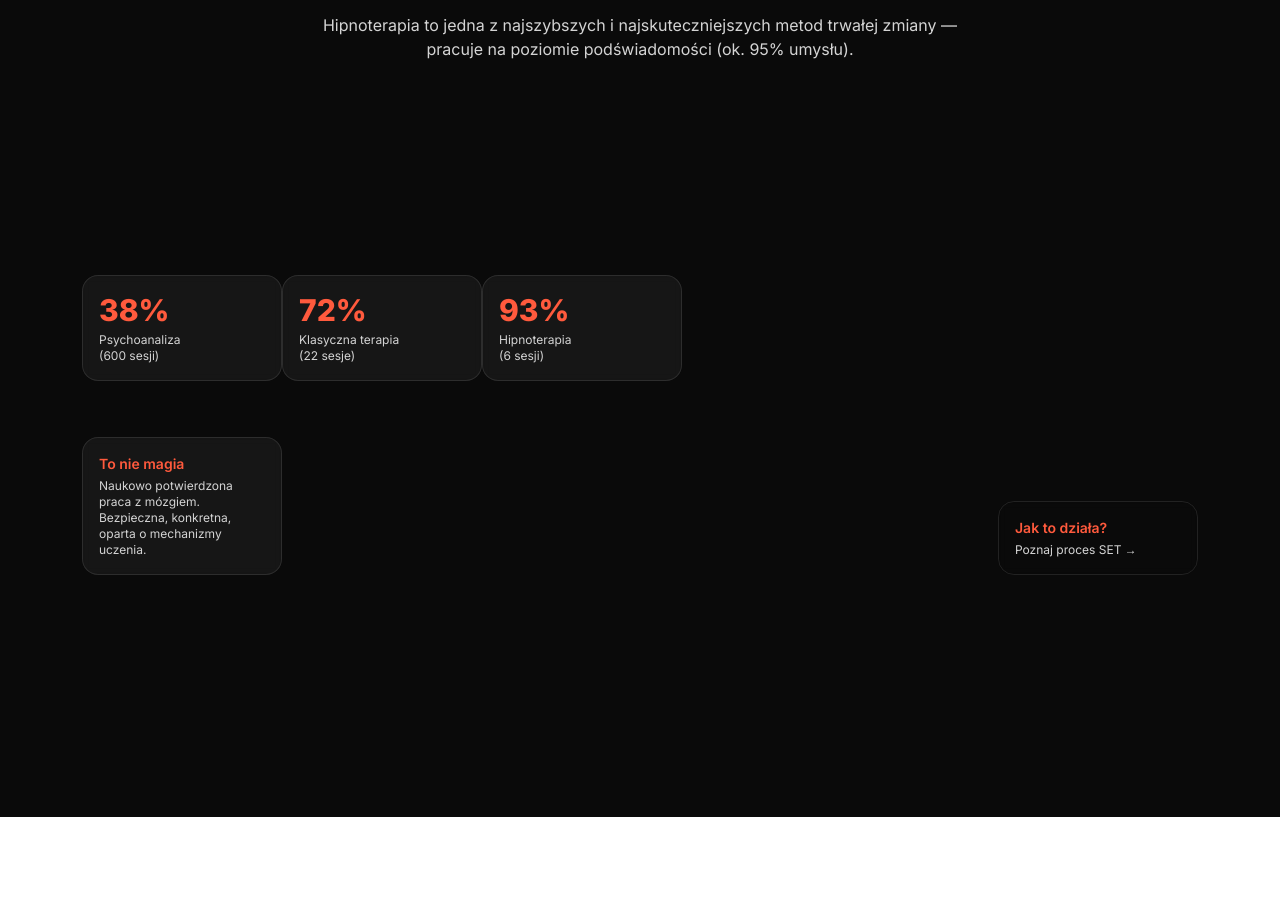
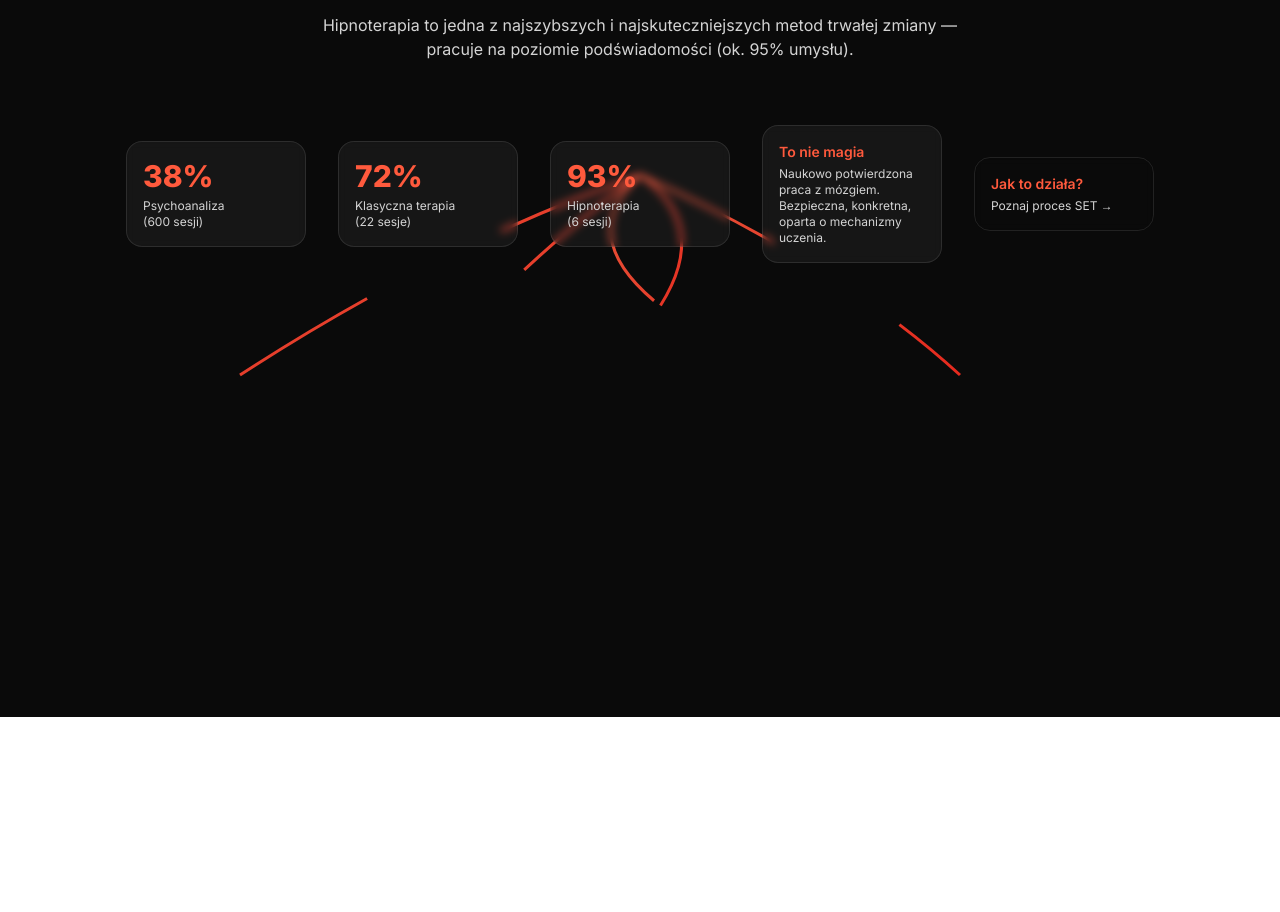
Before and after one commit to technikyvl/MAGIC-LANDING-PAGE-NEW, a Next.js app in the folder MAGICLIFELANDING/: page / in a window 1280 px wide. Shown: the part 1650-2562 px from the top of the page. Built offline with nearby package versions, Linux system fonts and the light colour scheme.

Commit message:
Update page.jsx

```diff
--- a/MAGICLIFELANDING/app/page.jsx
+++ b/MAGICLIFELANDING/app/page.jsx
@@ -170,9 +170,9 @@ export default function Page() {
             </p>
           </div>
 
-          <div id="rootContainer" className="relative min-h-[500px]">
-            {/* Tree Root SVG */}
-            <svg className="absolute inset-0 h-full w-full" viewBox="0 0 1200 500" preserveAspectRatio="xMidYMid meet">
+          <div id="rootContainer" className="relative min-h-[400px]">
+            {/* Organic Lines SVG */}
+            <svg className="absolute inset-0 h-full w-full" viewBox="0 0 1200 400" preserveAspectRatio="xMidYMid meet">
               <defs>
                 <linearGradient id="rootGradient" x1="0%" y1="0%" x2="100%" y2="100%">
                   <stop offset="0%" stopColor="#FF5A3D" />
@@ -180,65 +180,50 @@ export default function Page() {
                 </linearGradient>
               </defs>
 
-              {/* Main vertical trunk */}
-              <line className="tree-root" x1="600" y1="50" x2="600" y2="250" stroke="url(#rootGradient)" strokeWidth="4" />
-
-              {/* Branch to 38% (left) */}
-              <line className="root-branch" x1="600" y1="100" x2="200" y2="100" stroke="url(#rootGradient)" strokeWidth="3" />
-              <line className="root-branch" x1="200" y1="100" x2="200" y2="150" stroke="url(#rootGradient)" strokeWidth="3" />
-
-              {/* Branch to 72% (center left) */}
-              <line className="root-branch" x1="600" y1="100" x2="400" y2="100" stroke="url(#rootGradient)" strokeWidth="3" />
-              <line className="root-branch" x1="400" y1="100" x2="400" y2="150" stroke="url(#rootGradient)" strokeWidth="3" />
-
-              {/* Branch to 93% (center right) */}
-              <line className="root-branch" x1="600" y1="100" x2="800" y2="100" stroke="url(#rootGradient)" strokeWidth="3" />
-              <line className="root-branch" x1="800" y1="100" x2="800" y2="150" stroke="url(#rootGradient)" strokeWidth="3" />
-
-              {/* Branch to "To nie magia" (left bottom) */}
-              <line className="root-branch" x1="600" y1="250" x2="200" y2="250" stroke="url(#rootGradient)" strokeWidth="3" />
-              <line className="root-branch" x1="200" y1="250" x2="200" y2="350" stroke="url(#rootGradient)" strokeWidth="3" />
-
-              {/* Branch to "Jak to działa" (right bottom) */}
-              <line className="root-branch" x1="600" y1="250" x2="1000" y2="250" stroke="url(#rootGradient)" strokeWidth="3" />
-              <line className="root-branch" x1="1000" y1="250" x2="1000" y2="350" stroke="url(#rootGradient)" strokeWidth="3" />
+              {/* Organic lines from header to each box */}
+              <path className="root-branch" d="M600 50 Q400 120 200 250" stroke="url(#rootGradient)" strokeWidth="3" fill="none" />
+              <path className="root-branch" d="M600 50 Q500 120 380 250" stroke="url(#rootGradient)" strokeWidth="3" fill="none" />
+              <path className="root-branch" d="M600 50 Q700 120 560 250" stroke="url(#rootGradient)" strokeWidth="3" fill="none" />
+              <path className="root-branch" d="M600 50 Q500 140 740 250" stroke="url(#rootGradient)" strokeWidth="3" fill="none" />
+              <path className="root-branch" d="M600 50 Q800 140 920 250" stroke="url(#rootGradient)" strokeWidth="3" fill="none" />
             </svg>
 
-            {/* Statistics arranged evenly in a row */}
-            <div className="absolute top-[150px] left-[50px] stat-reveal">
-              <div className="rounded-2xl border border-white/10 bg-white/5 p-4 backdrop-blur-sm w-[200px]">
+            {/* All boxes in one horizontal row with equal spacing */}
+            <div className="flex justify-center items-center gap-8 mt-16">
+              <div className="stat-reveal">
+                <div className="rounded-2xl border border-white/10 bg-white/5 p-4 backdrop-blur-sm w-[180px]">
                   <div className="text-3xl font-extrabold text-accent">38%</div>
                   <div className="mt-1 text-xs text-neutral-300">Psychoanaliza<br/>(600 sesji)</div>
                 </div>
               </div>
 
-            <div className="absolute top-[150px] left-[250px] stat-reveal">
-              <div className="rounded-2xl border border-white/10 bg-white/5 p-4 backdrop-blur-sm w-[200px]">
+              <div className="stat-reveal">
+                <div className="rounded-2xl border border-white/10 bg-white/5 p-4 backdrop-blur-sm w-[180px]">
                   <div className="text-3xl font-extrabold text-accent">72%</div>
                   <div className="mt-1 text-xs text-neutral-300">Klasyczna terapia<br/>(22 sesje)</div>
                 </div>
               </div>
 
-            <div className="absolute top-[150px] left-[450px] stat-reveal">
-              <div className="rounded-2xl border border-white/10 bg-white/5 p-4 backdrop-blur-sm w-[200px]">
+              <div className="stat-reveal">
+                <div className="rounded-2xl border border-white/10 bg-white/5 p-4 backdrop-blur-sm w-[180px]">
                   <div className="text-3xl font-extrabold text-accent">93%</div>
                   <div className="mt-1 text-xs text-neutral-300">Hipnoterapia<br/>(6 sesji)</div>
                 </div>
               </div>
 
-            {/* Bottom information cards arranged evenly */}
-            <div className="absolute bottom-[50px] left-[50px] stat-reveal">
-              <div className="rounded-2xl border border-white/10 bg-white/5 p-4 backdrop-blur-sm w-[200px]">
+              <div className="stat-reveal">
+                <div className="rounded-2xl border border-white/10 bg-white/5 p-4 backdrop-blur-sm w-[180px]">
                   <h3 className="font-semibold text-accent text-sm">To nie magia</h3>
                   <p className="mt-1 text-xs text-neutral-300">Naukowo potwierdzona praca z mózgiem. Bezpieczna, konkretna, oparta o mechanizmy uczenia.</p>
                 </div>
               </div>
 
-            <div className="absolute bottom-[50px] right-[50px] stat-reveal">
-              <a href="#process" className="block rounded-2xl border border-white/10 bg-white/0 p-4 hover:bg-white/5 transition backdrop-blur-sm w-[200px]">
+              <div className="stat-reveal">
+                <a href="#process" className="block rounded-2xl border border-white/10 bg-white/0 p-4 hover:bg-white/5 transition backdrop-blur-sm w-[180px]">
                   <h3 className="font-semibold text-accent text-sm">Jak to działa?</h3>
                   <p className="mt-1 text-xs text-neutral-300">Poznaj proces SET <span aria-hidden>→</span></p>
                 </a>
+              </div>
             </div>
           </div>
         </div>
```
Lines whose indentation alone changed are shown as unchanged.
